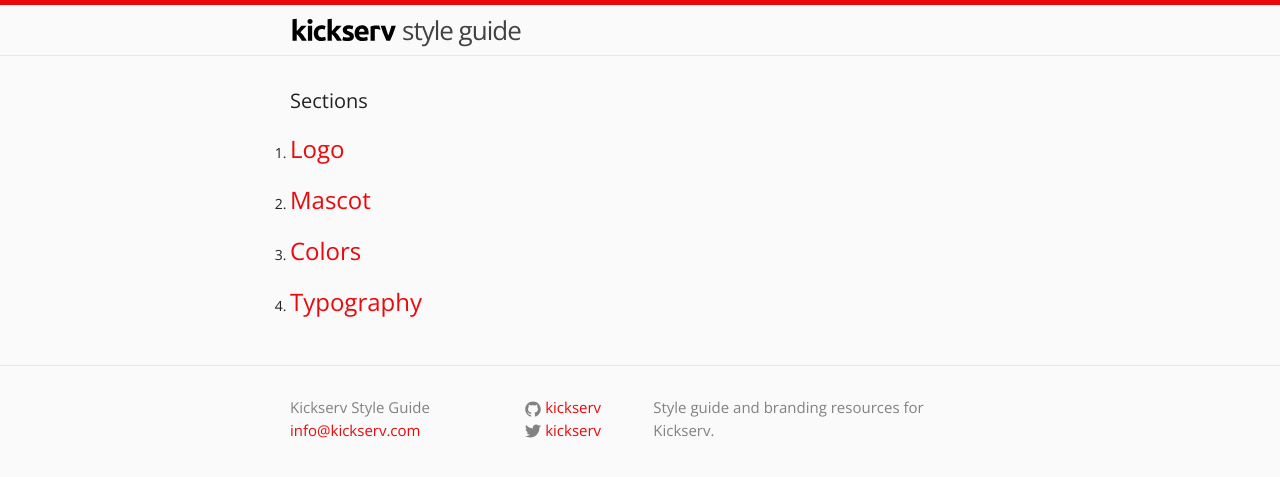
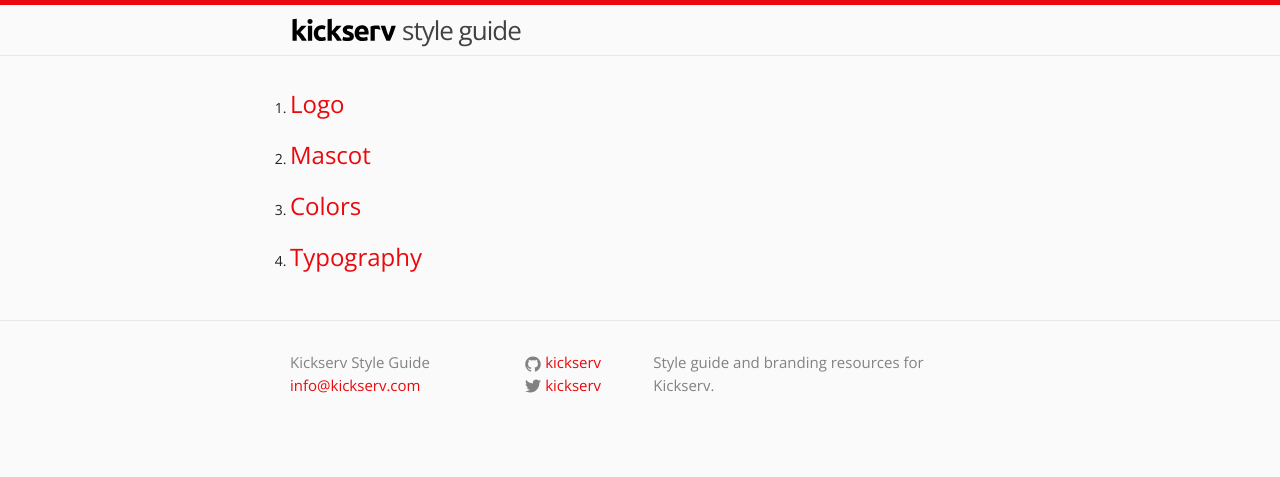
Before and after one commit to kickserv/kickserv_samples, a Jekyll site: the page built from index.html, in a window 1280 px wide. Shown: the top 477 px of the page. Built offline with Jekyll 4.4.1, drawn with Linux system fonts in a browser that asks for light colours.

Commit message:
Remove superfluous title

```diff
--- a/_sass/_layout.scss
+++ b/_sass/_layout.scss
@@ -183,6 +183,7 @@
 
 .page-heading {
     font-size: 20px;
+    font-weight: 700;
 }
 
 .post-list {
--- a/index.html
+++ b/index.html
@@ -3,8 +3,6 @@
 ---
 
 <div class="home">
-
-  <h1 class="page-heading">Sections</h1>
 
   <ol class="post-list">
     {% for page in site.pages %}
```
Also changed, not shown: 3 other files.
